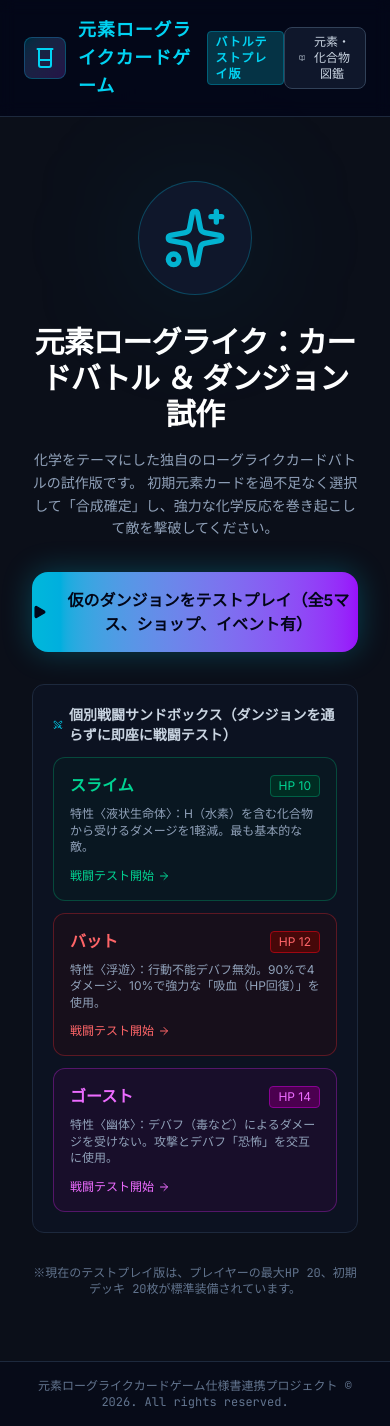
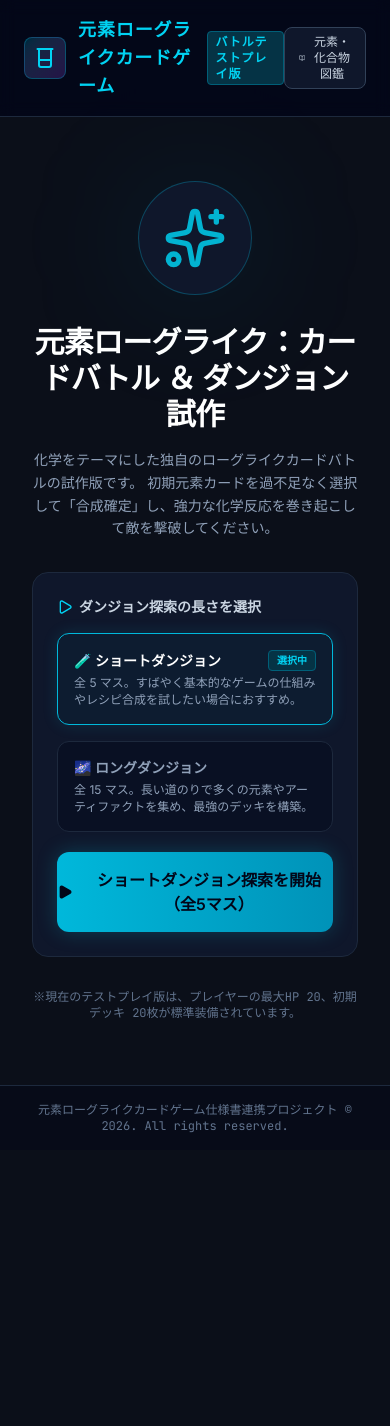
Before and after one commit to hw26a065-cmd/VibeCodingKagou, a React (Vite) app: page / in a window 390 px wide. After the commit the page ends 1150 px from the top, so only its background shows below. Built offline with nearby package versions, Linux system fonts and the light colour scheme.

Commit message:
feat: implement dynamic dungeon map generation
Add logic to generate dungeon maps of variable lengths (5 or 15 nodes) with a recurring diamond-shaped branch structure.

```diff
--- a/src/App.tsx
+++ b/src/App.tsx
@@ -33,69 +33,51 @@ interface DungeonNode {
   completed: boolean;
 }
 
-const generateDungeonMap = (): DungeonNode[] => {
+const getDungeonDepthWidth = (depth: number, totalDepth: number): number => {
+  if (depth === 0 || depth === totalDepth - 1) {
+    return 1;
+  }
+  const mod = depth % 4;
+  if (mod === 0) return 1;
+  if (mod === 1) return 2;
+  if (mod === 2) return 3;
+  if (mod === 3) return 2;
+  return 1;
+};
+
+const generateDungeonMap = (totalDepth: number): DungeonNode[] => {
   const map: DungeonNode[] = [];
   const enemyPool: ("slime" | "bat" | "ghost")[] = ["slime", "bat", "ghost"];
 
-  // 深さ 0: 戦闘
+  for (let depth = 0; depth < totalDepth; depth++) {
+    const width = getDungeonDepthWidth(depth, totalDepth);
+    const isBoss = depth === totalDepth - 1;
+
+    for (let i = 0; i < width; i++) {
+      let type: "battle" | "event" | "shop" = "battle";
+      if (depth === 0) {
+        type = "battle";
+      } else if (isBoss) {
+        type = "battle";
+      } else {
+        type = ["battle", "event", "shop"][Math.floor(Math.random() * 3)] as "battle" | "event" | "shop";
+      }
+
       map.push({
-    id: "node-0-0",
-    depth: 0,
-    type: "battle",
-    enemyType: enemyPool[Math.floor(Math.random() * enemyPool.length)],
+        id: `node-${depth}-${i}`,
+        depth,
+        type,
+        enemyType: type === "battle" ? enemyPool[Math.floor(Math.random() * enemyPool.length)] : undefined,
+        isBoss: isBoss ? true : undefined,
         completed: false
       });
-
-  // 深さ 1: 2ノード
-  for (let i = 0; i < 2; i++) {
-    const randType = ["battle", "event", "shop"][Math.floor(Math.random() * 3)] as "battle" | "event" | "shop";
-    map.push({
-      id: `node-1-${i}`,
-      depth: 1,
-      type: randType,
-      enemyType: randType === "battle" ? enemyPool[Math.floor(Math.random() * enemyPool.length)] : undefined,
-      completed: false
-    });
-  }
-
-  // 深さ 2: 3ノード
-  for (let i = 0; i < 3; i++) {
-    const randType = ["battle", "event", "shop"][Math.floor(Math.random() * 3)] as "battle" | "event" | "shop";
-    map.push({
-      id: `node-2-${i}`,
-      depth: 2,
-      type: randType,
-      enemyType: randType === "battle" ? enemyPool[Math.floor(Math.random() * enemyPool.length)] : undefined,
-      completed: false
-    });
-  }
-
-  // 深さ 3: 2ノード
-  for (let i = 0; i < 2; i++) {
-    const randType = ["battle", "event", "shop"][Math.floor(Math.random() * 3)] as "battle" | "event" | "shop";
-    map.push({
-      id: `node-3-${i}`,
-      depth: 3,
-      type: randType,
-      enemyType: randType === "battle" ? enemyPool[Math.floor(Math.random() * enemyPool.length)] : undefined,
-      completed: false
-    });
-  }
-
-  // 深さ 4: ボス
-  map.push({
-    id: "node-4-0",
-    depth: 4,
-    type: "battle",
-    enemyType: enemyPool[Math.floor(Math.random() * enemyPool.length)],
-    isBoss: true,
-    completed: false
-  });
+    }
+  }
 
   return map;
 };
 
-const isNodeConnected = (fromId: string | null, toNode: DungeonNode): boolean => {
+const isNodeConnected = (fromId: string | null, toNode: DungeonNode, totalDepth: number): boolean => {
   if (fromId === null) {
     return toNode.depth === 0;
   }
@@ -110,20 +92,26 @@ const isNodeConnected = (fromId: string | null, toNode: DungeonNode): boolean =>
 
   const toIdx = parseInt(toNode.id.split("-")[2], 10);
 
-  if (fromDepth === 0) {
-    return toIdx === 0 || toIdx === 1;
-  }
-  if (fromDepth === 1) {
+  const fromWidth = getDungeonDepthWidth(fromDepth, totalDepth);
+  const toWidth = getDungeonDepthWidth(toNode.depth, totalDepth);
+
+  if (fromWidth === 1) {
+    return true;
+  }
+  if (toWidth === 1) {
+    return toIdx === 0;
+  }
+  if (fromWidth === 2 && toWidth === 3) {
     if (fromIdx === 0) return toIdx === 0 || toIdx === 1;
     if (fromIdx === 1) return toIdx === 1 || toIdx === 2;
   }
-  if (fromDepth === 2) {
+  if (fromWidth === 3 && toWidth === 2) {
     if (fromIdx === 0) return toIdx === 0;
     if (fromIdx === 1) return toIdx === 0 || toIdx === 1;
     if (fromIdx === 2) return toIdx === 1;
   }
-  if (fromDepth === 3) {
-    return toIdx === 0;
+  if (fromWidth === 2 && toWidth === 2) {
+    return fromIdx === toIdx || Math.abs(fromIdx - toIdx) <= 1;
   }
 
   return false;
@@ -570,6 +558,7 @@ export default function App() {
   const [globalDeck, setGlobalDeck] = useState<ElementCard[]>([]);
   const [dungeonMap, setDungeonMap] = useState<DungeonNode[]>([]);
   const [currentNodeId, setCurrentNodeId] = useState<string | null>(null);
+  const [dungeonLength, setDungeonLength] = useState<number>(5);
 
   // イベントやショップ関連の状態
   const [activeEvent, setActiveEvent] = useState<{
@@ -2301,6 +2290,7 @@ export default function App() {
       }
 
       // 墓地回収画面の起動
+      if (salvageCountNeeded > 0) {
         if (updatedGrave.length === 0) {
           addLog("（墓地が空のため、カードを回収できませんでした）");
           cleanupAfterSalvage(usedCards, matchedCompound.name);
@@ -2312,6 +2302,11 @@ export default function App() {
           setSalvageCount(actualSalvageCount);
           addLog(`墓地から手札に加えるカードを ${actualSalvageCount} 枚選んでください。`);
         }
+      } else {
+        // 墓地回収は不要なため、非同期モーダル終了時のクリーンアップ用として一時領域に退避するのみ
+        setTempEffectZone(usedCards);
+        setActiveSynthesizedCompound(matchedCompound.name);
+      }
     }
   };
 
@@ -2533,7 +2528,7 @@ export default function App() {
   };
 
   // ダンジョン開始初期化
-  const startDungeon = () => {
+  const startDungeon = (length: number = dungeonLength) => {
     const initialDeck = INITIAL_DECK_TYPES.map(t => createCard(t));
     setGlobalDeck(initialDeck);
     setGold(100);
@@ -2543,9 +2538,10 @@ export default function App() {
     setActiveTab("battle");
 
     // ダンジョンマップ生成
-    const newMap = generateDungeonMap();
+    const newMap = generateDungeonMap(length);
     setDungeonMap(newMap);
     setCurrentNodeId(null);
+    setDungeonLength(length);
 
     setPlayer({
       hp: 20,
@@ -2842,94 +2838,63 @@ export default function App() {
                 初期元素カードを過不足なく選択して「合成確定」し、強力な化学反応を巻き起こして敵を撃破してください。
               </p>
 
-              {/* DUNGEON START BUTTON */}
-              <div className="w-full mb-8">
+               {/* DUNGEON SELECTION & START */}
+              <div className="w-full bg-slate-900 border border-slate-800 rounded-2xl p-6 mb-8 text-left">
+                <h3 className="text-sm font-semibold text-slate-300 mb-4 flex items-center gap-1.5 font-display">
+                  <Play className="w-4 h-4 text-cyan-400" />
+                  ダンジョン探索の長さを選択
+                </h3>
+
+                <div className="grid grid-cols-1 md:grid-cols-2 gap-4 mb-5">
+                  <button
+                    onClick={() => setDungeonLength(5)}
+                    className={`p-4 rounded-xl border text-left transition duration-200 cursor-pointer ${
+                      dungeonLength === 5
+                        ? "bg-cyan-950/20 border-cyan-500 text-white shadow-[0_0_15px_rgba(6,182,212,0.15)]"
+                        : "bg-slate-950/40 border-slate-800 text-slate-400 hover:border-slate-700 hover:text-slate-300"
+                    }`}
+                  >
+                    <div className="flex items-center justify-between mb-1">
+                      <span className="font-bold font-display text-sm">🧪 ショートダンジョン</span>
+                      {dungeonLength === 5 && <span className="text-[10px] bg-cyan-950 text-cyan-400 border border-cyan-800 px-2 py-0.5 rounded font-mono font-bold">選択中</span>}
+                    </div>
+                    <p className="text-xs text-slate-400 leading-snug">
+                      全 5 マス。すばやく基本的なゲームの仕組みやレシピ合成を試したい場合におすすめ。
+                    </p>
+                  </button>
+
+                  <button
+                    onClick={() => setDungeonLength(15)}
+                    className={`p-4 rounded-xl border text-left transition duration-200 cursor-pointer ${
+                      dungeonLength === 15
+                        ? "bg-purple-950/20 border-purple-500 text-white shadow-[0_0_15px_rgba(168,85,247,0.15)]"
+                        : "bg-slate-950/40 border-slate-800 text-slate-400 hover:border-slate-700 hover:text-slate-300"
+                    }`}
+                  >
+                    <div className="flex items-center justify-between mb-1">
+                      <span className="font-bold font-display text-sm">🌌 ロングダンジョン</span>
+                      {dungeonLength === 15 && <span className="text-[10px] bg-purple-950 text-purple-400 border border-purple-800 px-2 py-0.5 rounded font-mono font-bold">選択中</span>}
+                    </div>
+                    <p className="text-xs text-slate-400 leading-snug">
+                      全 15 マス。長い道のりで多くの元素やアーティファクトを集め、最強のデッキを構築。
+                    </p>
+                  </button>
+                </div>
+
                 <button
                   id="btn-start-dungeon-run"
-                  onClick={startDungeon}
-                  className="w-full py-4 bg-gradient-to-r from-cyan-500 to-purple-600 hover:from-cyan-400 hover:to-purple-500 text-slate-950 font-bold text-base md:text-lg rounded-2xl shadow-[0_0_30px_rgba(6,182,212,0.3)] hover:shadow-[0_0_40px_rgba(6,182,212,0.5)] transform hover:-translate-y-0.5 transition-all duration-200 flex items-center justify-center gap-3 cursor-pointer"
-                >
-                  <Play className="w-6 h-6 fill-slate-950" />
-                  <span>仮のダンジョンをテストプレイ（全5マス、ショップ、イベント有）</span>
+                  onClick={() => startDungeon(dungeonLength)}
+                  className={`w-full py-4 bg-gradient-to-r font-bold text-base md:text-lg rounded-xl transform hover:-translate-y-0.5 transition-all duration-200 flex items-center justify-center gap-3 cursor-pointer text-slate-950 ${
+                    dungeonLength === 5
+                      ? "from-cyan-500 to-cyan-600 hover:from-cyan-400 hover:to-cyan-500 shadow-[0_0_20px_rgba(6,182,212,0.25)]"
+                      : "from-purple-500 to-purple-600 hover:from-purple-400 hover:to-purple-500 shadow-[0_0_20px_rgba(168,85,247,0.25)]"
+                  }`}
+                >
+                  <Play className="w-5 h-5 fill-slate-950" />
+                  <span>
+                    {dungeonLength === 5 ? "ショートダンジョン探索を開始（全5マス）" : "ロングダンジョン探索を開始（全15マス）"}
+                  </span>
                 </button>
-              </div>
-
-              <div className="w-full bg-slate-900/50 border border-slate-800 rounded-xl p-5 mb-8 text-left">
-                <h3 className="text-sm font-semibold text-slate-300 mb-3 flex items-center gap-1.5 font-display">
-                  <Swords className="w-4 h-4 text-cyan-400" />
-                  個別戦闘サンドボックス（ダンジョンを通らずに即座に戦闘テスト）
-                </h3>
-
-                <div className="grid grid-cols-1 md:grid-cols-3 gap-3">
-                  <button
-                    id="btn-select-slime"
-                    onClick={() => {
-                      const initialDeck = INITIAL_DECK_TYPES.map(t => createCard(t));
-                      setGlobalDeck(initialDeck);
-                      setGold(100);
-                      startBattle("slime");
-                    }}
-                    className="p-4 bg-emerald-950/20 border border-emerald-500/30 hover:border-emerald-500 hover:bg-emerald-950/40 rounded-xl text-left transition-all duration-200 group"
-                  >
-                    <div className="flex items-center justify-between mb-2">
-                      <span className="font-bold text-emerald-400 font-display">スライム</span>
-                      <span className="text-xs bg-emerald-950 text-emerald-400 px-2 py-0.5 rounded border border-emerald-800">HP 10</span>
-                    </div>
-                    <p className="text-xs text-slate-400 leading-snug">
-                      特性〈液状生命体〉：H（水素）を含む化合物から受けるダメージを1軽減。最も基本的な敵。
-                    </p>
-                    <div className="mt-3 flex items-center gap-1 text-xs text-emerald-400 font-medium group-hover:translate-x-1 transition-transform">
-                      <span>戦闘テスト開始</span>
-                      <ArrowRight className="w-3 h-3" />
-                    </div>
-                  </button>
-
-                  <button
-                    id="btn-select-bat"
-                    onClick={() => {
-                      const initialDeck = INITIAL_DECK_TYPES.map(t => createCard(t));
-                      setGlobalDeck(initialDeck);
-                      setGold(100);
-                      startBattle("bat");
-                    }}
-                    className="p-4 bg-red-950/20 border border-red-500/30 hover:border-red-500 hover:bg-red-950/40 rounded-xl text-left transition-all duration-200 group"
-                  >
-                    <div className="flex items-center justify-between mb-2">
-                      <span className="font-bold text-red-400 font-display">バット</span>
-                      <span className="text-xs bg-red-950 text-red-400 px-2 py-0.5 rounded border border-red-800">HP 12</span>
-                    </div>
-                    <p className="text-xs text-slate-400 leading-snug">
-                      特性〈浮遊〉：行動不能デバフ無効。90%で4ダメージ、10%で強力な「吸血（HP回復）」を使用。
-                    </p>
-                    <div className="mt-3 flex items-center gap-1 text-xs text-red-400 font-medium group-hover:translate-x-1 transition-transform">
-                      <span>戦闘テスト開始</span>
-                      <ArrowRight className="w-3 h-3" />
-                    </div>
-                  </button>
-
-                  <button
-                    id="btn-select-ghost"
-                    onClick={() => {
-                      const initialDeck = INITIAL_DECK_TYPES.map(t => createCard(t));
-                      setGlobalDeck(initialDeck);
-                      setGold(100);
-                      startBattle("ghost");
-                    }}
-                    className="p-4 bg-fuchsia-950/20 border border-fuchsia-500/30 hover:border-fuchsia-500 hover:bg-fuchsia-950/40 rounded-xl text-left transition-all duration-200 group"
-                  >
-                    <div className="flex items-center justify-between mb-2">
-                      <span className="font-bold text-fuchsia-400 font-display">ゴースト</span>
-                      <span className="text-xs bg-fuchsia-950 text-fuchsia-400 px-2 py-0.5 rounded border border-fuchsia-800">HP 14</span>
-                    </div>
-                    <p className="text-xs text-slate-400 leading-snug">
-                      特性〈幽体〉：デバフ（毒など）によるダメージを受けない。攻撃とデバフ「恐怖」を交互に使用。
-                    </p>
-                    <div className="mt-3 flex items-center gap-1 text-xs text-fuchsia-400 font-medium group-hover:translate-x-1 transition-transform">
-                      <span>戦闘テスト開始</span>
-                      <ArrowRight className="w-3 h-3" />
-                    </div>
-                  </button>
-                </div>
               </div>
 
               <div className="text-xs text-slate-500 font-mono">
@@ -3559,8 +3524,8 @@ export default function App() {
                 {hasChosenVictoryReward ? (
                   currentNodeId ? (
                     // ダンジョン中の場合
-                    dungeonMap.find(n => n.id === currentNodeId)?.depth === 4 ? (
-                      // 5マス目（ボス）の場合
+                    dungeonMap.find(n => n.id === currentNodeId)?.depth === dungeonLength - 1 ? (
+                      // ボスの場合
                       <button
                         id="btn-victory-to-clear"
                         onClick={() => setGameState("game_clear")}
@@ -3676,14 +3641,14 @@ export default function App() {
 
                 {/* 2Dルートマップ風 UI */}
                 <div className="py-8 px-4 flex flex-col gap-6 bg-slate-950/50 rounded-xl border border-slate-900 relative">
-                  {/* 深さ 0 から 4 までをループ */}
-                  {[0, 1, 2, 3, 4].map(depth => {
+                  {/* 深さ 0 から dungeonLength - 1 までをループ */}
+                  {Array.from({ length: dungeonLength }, (_, i) => i).map(depth => {
                     const nodesInDepth = dungeonMap.filter(n => n.depth === depth);
                     return (
                       <div key={depth} className="flex flex-col gap-3">
                         <div className="flex justify-between items-center text-[10px] font-mono text-slate-600 border-b border-slate-900 pb-1.5">
-                          <span>DEPTH 0{depth + 1}</span>
-                          {depth === 4 && <span className="text-amber-500 font-bold flex items-center gap-1">👑 FINAL BOSS</span>}
+                          <span>DEPTH {String(depth + 1).padStart(2, '0')}</span>
+                          {depth === dungeonLength - 1 && <span className="text-amber-500 font-bold flex items-center gap-1">👑 FINAL BOSS</span>}
                         </div>
                         <div className="flex justify-around items-center py-2 gap-4">
                           {nodesInDepth.map(node => {
@@ -3693,7 +3658,7 @@ export default function App() {
                               canSelect = true; // 最初のマス
                             } else if (currentNodeId) {
                               const currentNode = dungeonMap.find(n => n.id === currentNodeId);
-                              if (currentNode && isNodeConnected(currentNode.id, node) && currentNode.completed) {
+                              if (currentNode && isNodeConnected(currentNode.id, node, dungeonLength) && currentNode.completed) {
                                 canSelect = true; // 現在のマスが完了していて、道がつながっている
                               }
                             }
@@ -3713,7 +3678,7 @@ export default function App() {
                               icon = "💎";
                               typeText = "イベント";
                               styleClass = "bg-purple-950/10 border-purple-500/20 text-purple-400 hover:border-purple-400/50";
-                            } else if (depth === 4) {
+                            } else if (depth === dungeonLength - 1) {
                               icon = "👹";
                               typeText = "BOSS";
                               styleClass = "bg-rose-950/20 border-rose-500/30 text-rose-400 hover:border-rose-500";
@@ -3737,7 +3702,7 @@ export default function App() {
                                     const enemies: ("slime" | "bat" | "ghost")[] = ["slime", "bat", "ghost"];
                                     const randEnemy = enemies[Math.floor(Math.random() * enemies.length)];
                                     setCurrentNodeId(node.id);
-                                    startBattle(randEnemy, depth === 4); // 5層目(インデックス4)ならボス
+                                    startBattle(randEnemy, depth === dungeonLength - 1); // ボス判定
                                   } else if (node.type === "shop") {
                                     enterShopNode(node.id);
                                   } else {
@@ -3761,7 +3726,7 @@ export default function App() {
                 </div>
 
                 <div className="bg-slate-950/30 p-4 rounded-xl border border-slate-900 text-xs text-slate-400 leading-relaxed font-sans">
-                  <strong>💡 進行方法:</strong> 「進行可能」と点滅している一番下のノード（深さ1）をクリックして開始します。クリアすると接続されている上の層のマスへ進むことができます。最上層の5マス目は最大HPが2倍になった強力なBOSSが立ちはだかります！
+                  <strong>💡 進行方法:</strong> 「進行可能」と点滅している一番下のノード（深さ1）をクリックして開始します。クリアすると接続されている上の層のマスへ進むことができます。最上層の {dungeonLength} マス目は最大HPが2倍になった強力なBOSSが立ちはだかります！
                 </div>
               </div>
             </motion.div>
@@ -4331,6 +4296,107 @@ export default function App() {
         )}
       </AnimatePresence>
 
+      {/* RECIPES MODAL (VIEW RECIPES 図鑑) */}
+      <AnimatePresence>
+        {activeTab === "recipes" && (
+          <motion.div
+            initial={{ opacity: 0 }}
+            animate={{ opacity: 1 }}
+            exit={{ opacity: 0 }}
+            className="fixed inset-0 z-50 bg-slate-950/80 backdrop-blur-sm flex items-center justify-center p-4"
+          >
+            <motion.div
+              initial={{ scale: 0.95, y: 15 }}
+              animate={{ scale: 1, y: 0 }}
+              exit={{ scale: 0.95, y: 15 }}
+              className="bg-slate-900 border border-slate-800 rounded-2xl max-w-5xl w-full h-[85vh] flex flex-col shadow-2xl overflow-hidden animate-in fade-in zoom-in-95 duration-150"
+            >
+              <div className="px-5 py-4 border-b border-slate-800 bg-slate-950 flex justify-between items-center shrink-0">
+                <div>
+                  <h3 className="font-display font-bold text-lg text-white flex items-center gap-2">
+                    <BookOpen className="w-5 h-5 text-cyan-400" />
+                    化合物レシピ図鑑（全51種抜粋）
+                  </h3>
+                  <p className="text-[11px] text-slate-400 mt-0.5">
+                    本作に登場する化合物とその比率、そしてテストプレイ版で有効化されている効果の一覧です。
+                  </p>
+                </div>
+                <button
+                  id="btn-close-recipes"
+                  onClick={() => setActiveTab("battle")}
+                  className="px-3 py-1.5 bg-slate-800 hover:bg-slate-750 border border-slate-700 text-slate-300 text-xs font-semibold rounded-lg transition cursor-pointer"
+                >
+                  閉じる
+                </button>
+              </div>
+
+              <div className="p-6 overflow-y-auto flex-1 bg-slate-950/30 flex flex-col gap-6">
+                {/* CARD EXPLANATIONS */}
+                <div className="grid grid-cols-2 md:grid-cols-4 gap-4">
+                  <div className="p-3 bg-sky-950/30 border border-sky-500/20 rounded-xl">
+                    <span className="text-xs font-bold font-display text-sky-400">H (水素)</span>
+                    <p className="text-[11px] text-slate-400 leading-normal mt-1">初期元素。最も軽く豊富。水や過酸化水素などの基本ベースを構成。</p>
+                  </div>
+                  <div className="p-3 bg-rose-950/30 border border-rose-500/20 rounded-xl">
+                    <span className="text-xs font-bold font-display text-rose-400">O (酸素)</span>
+                    <p className="text-[11px] text-slate-400 leading-normal mt-1">初期元素。激しい酸化力を持ち、二酸化炭素や窒素化合物でシールドや強力なデバフを誘発。</p>
+                  </div>
+                  <div className="p-3 bg-slate-950/40 border border-slate-500/20 rounded-xl">
+                    <span className="text-xs font-bold font-display text-slate-300">C (炭素)</span>
+                    <p className="text-[11px] text-slate-400 leading-normal mt-1">初期元素。骨格を担う。主に毒素をまとった炭酸化合物の核となる。</p>
+                  </div>
+                  <div className="p-3 bg-purple-950/30 border border-purple-500/20 rounded-xl">
+                    <span className="text-xs font-bold font-display text-purple-400">N (窒素)</span>
+                    <p className="text-[11px] text-slate-400 leading-normal mt-1">初期元素。非常に安定だが化合物は極めて有毒、または頑強。シールドやアンモニア毒のベース。</p>
+                  </div>
+                </div>
+
+                {/* RECIPE LIST */}
+                <div className="grid grid-cols-1 md:grid-cols-2 lg:grid-cols-3 gap-4">
+                  {RECIPES.map((recipe, index) => (
+                    <div
+                      key={index}
+                      className={`p-4 rounded-xl border flex flex-col justify-between transition-all ${
+                        recipe.implemented
+                          ? "bg-slate-950/80 border-cyan-500/30 glow-blue hover:border-cyan-500/50"
+                          : "bg-slate-950/30 border-slate-800 opacity-60"
+                      }`}
+                    >
+                      <div>
+                        <div className="flex items-center justify-between mb-2">
+                          <span className="font-display font-bold text-sm text-white flex items-center gap-1.5">
+                            {recipe.name}
+                            {recipe.implemented && (
+                              <span className="text-[9px] bg-cyan-950 text-cyan-400 border border-cyan-800 px-1.5 py-0.2 rounded font-mono font-bold">
+                                テスト稼働中
+                              </span>
+                            )}
+                          </span>
+                          <span className="text-xs font-mono text-cyan-400 font-bold bg-slate-900 border border-slate-800 px-2 py-0.5 rounded">
+                            {recipe.formulaDisplay}
+                          </span>
+                        </div>
+
+                        <p className="text-[11px] text-slate-400 leading-relaxed mb-3">
+                          {recipe.description}
+                        </p>
+                      </div>
+
+                      {recipe.implemented && recipe.testPlayEffect && (
+                        <div className="p-2.5 bg-slate-900 border border-slate-800 rounded-lg text-xs font-mono text-green-400 whitespace-pre-line">
+                          <span className="text-[10px] text-slate-500 font-bold block mb-0.5 font-sans">【テストプレイ時効果】</span>
+                          {recipe.testPlayEffect}
+                        </div>
+                      )}
+                    </div>
+                  ))}
+                </div>
+              </div>
+            </motion.div>
+          </motion.div>
+        )}
+      </AnimatePresence>
+
       {/* FOOTER */}
       <footer className="border-t border-slate-800 bg-slate-950/40 py-4 px-6 text-center text-xs text-slate-500 font-mono">
         元素ローグライクカードゲーム仕様書連携プロジェクト &copy; 2026. All rights reserved.
```
Also changed, not shown: spec/dungeon_system.md (+6 -3 lines). Lines whose indentation alone changed are shown as unchanged.
